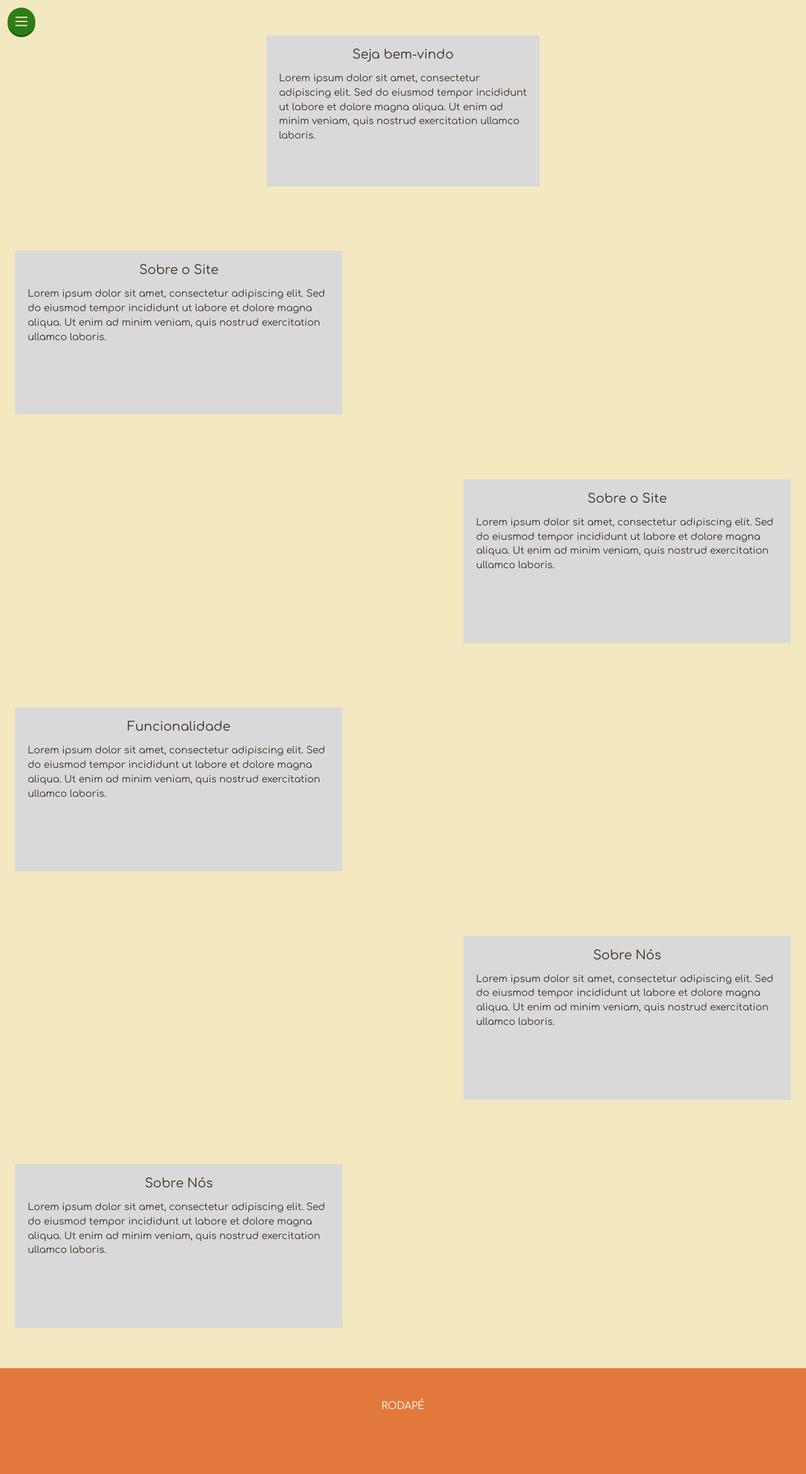
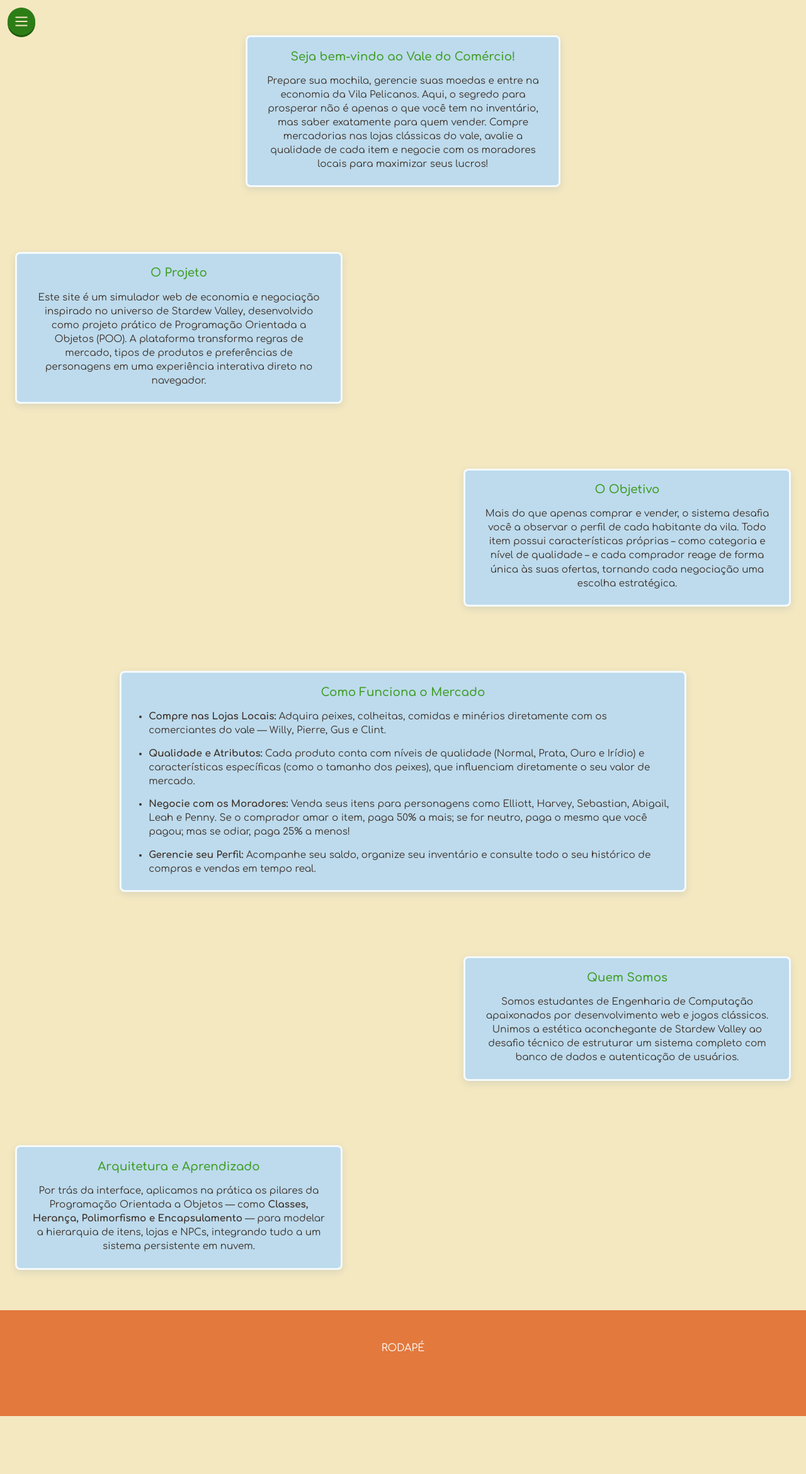
Before and after one commit to ThayPaixao/ProjetoPOO, a PHP site: page /home.html in a window 1280 px wide. Shown: the whole page at 63% size. After the commit the page ends 2248 px from the top, so only its background shows below. Run offline with PHP 8.4, Linux system fonts and the light colour scheme.

Commit message:
o prefeito Lewis escreveu a placa da vila
Home com os textos do Figma (boas-vindas, O Projeto, O Objetivo, Como Funciona o Mercado, Quem Somos, Arquitetura e Aprendizado) e caixas azul-claras. O fundo da página não foi alterado.

```diff
--- a/css/home.css
+++ b/css/home.css
@@ -1,23 +1,34 @@
 /* ==========================================================
    home.css  –  tela inicial (depois do login)
-   Blocos cinza = placeholders. Troque o texto/ imagem quando tiver o conteúdo.
+   Caixas de texto azul-claras (Figma). O fundo da página é definido à parte.
    ========================================================== */
 .home { display: flex; flex-direction: column; gap: clamp(3rem, 8vw, 6.5rem); padding-bottom: 4rem; }
 
 .bloco {
+  /* cores das caixas (Figma): troque aqui */
+  --bloco-fundo: rgba(173, 216, 250, .78);   /* azul-claro translúcido */
+  --bloco-borda: rgba(255, 255, 255, .85);
+  --bloco-titulo: var(--verde-primaria);
+
   width: min(100%, 520px);
-  min-height: 260px;
-  padding: 1rem 1.25rem 1.5rem;
-  background: var(--cinza-placeholder);
+  padding: 1.1rem 1.5rem 1.4rem;
+  background: var(--bloco-fundo);
+  border: 3px solid var(--bloco-borda);
+  border-radius: 8px;
+  box-shadow: 0 4px 12px rgba(30, 80, 120, .12);
 }
-.bloco__titulo { margin-bottom: .75rem; font-size: 1.25rem; font-weight: 400; text-align: center; }
-.bloco__texto { font-size: .95rem; text-align: left; max-width: 62ch; }
+.bloco__titulo { margin-bottom: .85rem; font-size: 1.15rem; font-weight: 600; text-align: center; color: var(--bloco-titulo); }
+.bloco__texto  { font-size: .95rem; line-height: 1.45; text-align: center; color: var(--contraste); }
+.bloco strong  { font-weight: 700; }
+
+.bloco__lista { display: grid; gap: .9rem; padding-left: 1.2rem; font-size: .95rem; line-height: 1.45; color: var(--contraste); list-style: disc; }
 
 .bloco--esq    { align-self: flex-start; }
 .bloco--dir    { align-self: flex-end; }
-.bloco--centro { align-self: center; width: min(100%, 434px); min-height: 240px; }
+.bloco--centro { align-self: center; width: min(100%, 500px); }
+.bloco--largo  { align-self: center; width: min(100%, 900px); }
 
 @media (max-width: 600px) {
   .bloco { width: 88%; }
-  .bloco--centro { width: 100%; }
+  .bloco--centro, .bloco--largo { width: 100%; }
 }
--- a/home.html
+++ b/home.html
@@ -49,28 +49,38 @@
   <div class="pagina">
     <main class="pagina__conteudo home">
       <section class="bloco bloco--centro">
-        <h2 class="bloco__titulo">Seja bem-vindo</h2>
-        <p class="bloco__texto">Lorem ipsum dolor sit amet, consectetur adipiscing elit. Sed do eiusmod tempor incididunt ut labore et dolore magna aliqua. Ut enim ad minim veniam, quis nostrud exercitation ullamco laboris.</p>
+        <h2 class="bloco__titulo">Seja bem-vindo ao Vale do Comércio!</h2>
+        <p class="bloco__texto">Prepare sua mochila, gerencie suas moedas e entre na economia da Vila Pelicanos. Aqui, o segredo para prosperar não é apenas o que você tem no inventário, mas saber exatamente para quem vender. Compre mercadorias nas lojas clássicas do vale, avalie a qualidade de cada item e negocie com os moradores locais para maximizar seus lucros!</p>
       </section>
+
       <section class="bloco bloco--esq">
-        <h2 class="bloco__titulo">Sobre o Site</h2>
-        <p class="bloco__texto">Lorem ipsum dolor sit amet, consectetur adipiscing elit. Sed do eiusmod tempor incididunt ut labore et dolore magna aliqua. Ut enim ad minim veniam, quis nostrud exercitation ullamco laboris.</p>
+        <h2 class="bloco__titulo">O Projeto</h2>
+        <p class="bloco__texto">Este site é um simulador web de economia e negociação inspirado no universo de Stardew Valley, desenvolvido como projeto prático de Programação Orientada a Objetos (POO). A plataforma transforma regras de mercado, tipos de produtos e preferências de personagens em uma experiência interativa direto no navegador.</p>
       </section>
+
       <section class="bloco bloco--dir">
-        <h2 class="bloco__titulo">Sobre o Site</h2>
-        <p class="bloco__texto">Lorem ipsum dolor sit amet, consectetur adipiscing elit. Sed do eiusmod tempor incididunt ut labore et dolore magna aliqua. Ut enim ad minim veniam, quis nostrud exercitation ullamco laboris.</p>
+        <h2 class="bloco__titulo">O Objetivo</h2>
+        <p class="bloco__texto">Mais do que apenas comprar e vender, o sistema desafia você a observar o perfil de cada habitante da vila. Todo item possui características próprias – como categoria e nível de qualidade – e cada comprador reage de forma única às suas ofertas, tornando cada negociação uma escolha estratégica.</p>
       </section>
+
+      <section class="bloco bloco--largo">
+        <h2 class="bloco__titulo">Como Funciona o Mercado</h2>
+        <ul class="bloco__lista">
+          <li><strong>Compre nas Lojas Locais:</strong> Adquira peixes, colheitas, comidas e minérios diretamente com os comerciantes do vale — Willy, Pierre, Gus e Clint.</li>
+          <li><strong>Qualidade e Atributos:</strong> Cada produto conta com níveis de qualidade (Normal, Prata, Ouro e Irídio) e características específicas (como o tamanho dos peixes), que influenciam diretamente o seu valor de mercado.</li>
+          <li><strong>Negocie com os Moradores:</strong> Venda seus itens para personagens como Elliott, Harvey, Sebastian, Abigail, Leah e Penny. Se o comprador amar o item, paga 50% a mais; se for neutro, paga o mesmo que você pagou; mas se odiar, paga 25% a menos!</li>
+          <li><strong>Gerencie seu Perfil:</strong> Acompanhe seu saldo, organize seu inventário e consulte todo o seu histórico de compras e vendas em tempo real.</li>
+        </ul>
+      </section>
+
+      <section class="bloco bloco--dir">
+        <h2 class="bloco__titulo">Quem Somos</h2>
+        <p class="bloco__texto">Somos estudantes de Engenharia de Computação apaixonados por desenvolvimento web e jogos clássicos. Unimos a estética aconchegante de Stardew Valley ao desafio técnico de estruturar um sistema completo com banco de dados e autenticação de usuários.</p>
+      </section>
+
       <section class="bloco bloco--esq">
-        <h2 class="bloco__titulo">Funcionalidade</h2>
-        <p class="bloco__texto">Lorem ipsum dolor sit amet, consectetur adipiscing elit. Sed do eiusmod tempor incididunt ut labore et dolore magna aliqua. Ut enim ad minim veniam, quis nostrud exercitation ullamco laboris.</p>
-      </section>
-      <section class="bloco bloco--dir">
-        <h2 class="bloco__titulo">Sobre Nós</h2>
-        <p class="bloco__texto">Lorem ipsum dolor sit amet, consectetur adipiscing elit. Sed do eiusmod tempor incididunt ut labore et dolore magna aliqua. Ut enim ad minim veniam, quis nostrud exercitation ullamco laboris.</p>
-      </section>
-      <section class="bloco bloco--esq">
-        <h2 class="bloco__titulo">Sobre Nós</h2>
-        <p class="bloco__texto">Lorem ipsum dolor sit amet, consectetur adipiscing elit. Sed do eiusmod tempor incididunt ut labore et dolore magna aliqua. Ut enim ad minim veniam, quis nostrud exercitation ullamco laboris.</p>
+        <h2 class="bloco__titulo">Arquitetura e Aprendizado</h2>
+        <p class="bloco__texto">Por trás da interface, aplicamos na prática os pilares da Programação Orientada a Objetos — como <strong>Classes, Herança, Polimorfismo e Encapsulamento</strong> — para modelar a hierarquia de itens, lojas e NPCs, integrando tudo a um sistema persistente em nuvem.</p>
       </section>
     </main>
 
```
